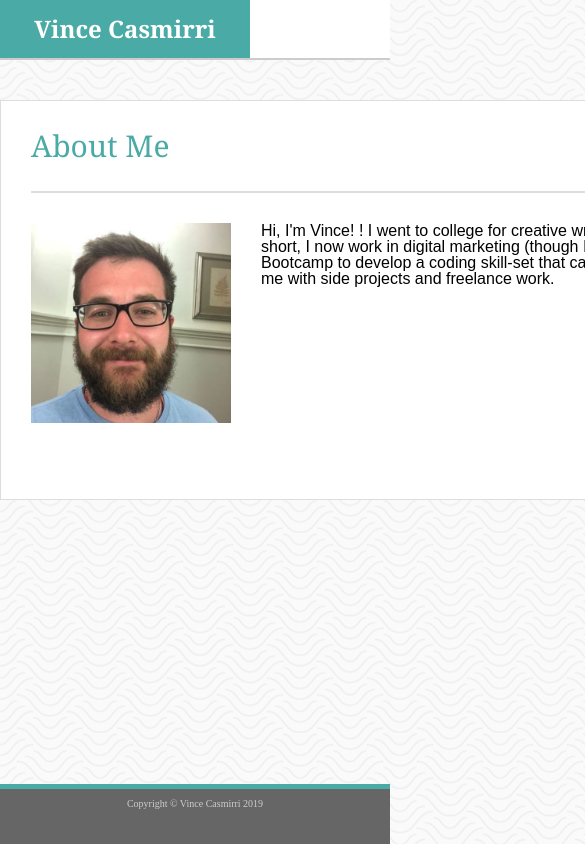
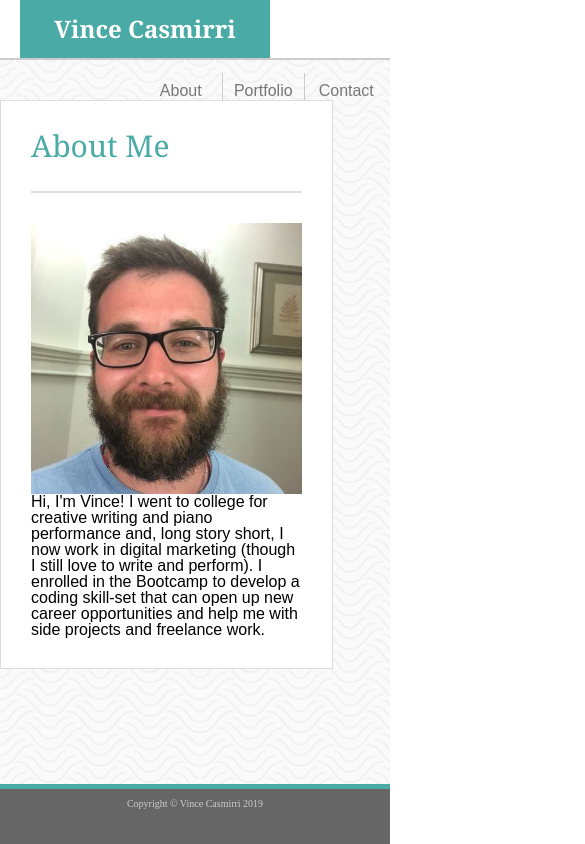
Before and after one commit to vcasmirri/Responsive-Portfolio, a plain HTML site: page index.html in a window 390 px wide. Shown: the top 844 px of the page, 585 px wide, since content can reach past the window. Drawn offline with Linux system fonts and the light colour scheme.

Commit message:
CSS added for max-width 980 screens on main about page.

```diff
--- a/assets/css/style.css
+++ b/assets/css/style.css
@@ -14,7 +14,8 @@ body {
     overflow: hidden;
     clear: both;
     margin: 0 auto;
-    width: 960px;
+    width: 100%;
+    max-width: 960px;
 }
 
 /* Styles main header/nav bar */
@@ -80,7 +81,7 @@ a {
     background-color: #fff;
 	padding: 30px;
     border: 1px solid #ddd;
-    height: 400px
+    float: left;
 }
 
 h1 {
@@ -210,12 +211,66 @@ textarea {
 
 @media screen and (max-width: 980px) {
 
+    #brand {
+        margin-left: 20px;
+    }
+
+    #content-box {
+        width: 70%;
+        margin-left: 20px;
+    }
+
 }
 
-/* @media screen and (max-width: 768px) {
+@media screen and (max-width: 768px) {
+
+    #brand {
+        margin-left: 20px;
+    }
+
+    .container {
+        max-width: 768px;
+    }
+
+    #main-container {
+        padding-right: 20px;
+    }
+
+    #content-box {
+        width: 100%;
+        margin-right: 20px;
+    }
 
 }
 
 @media screen and (max-width: 640px) {
 
-} */
+    #brand {
+        margin-left: 20px;
+    }
+
+    .container {
+        max-width: 640px;
+    }
+
+    /* #main-container {
+        min-height: calc(100vh - 70px);
+    } */
+
+    #content-box {
+        width: 90%;
+        box-align: center;
+        margin: 0 auto;
+    }
+
+    #content-box img {
+        float: left;
+        box-align: center;
+        width: 100%;
+    }
+
+    #content-box p {
+        float: left;
+    }
+
+}
--- a/index.html
+++ b/index.html
@@ -24,11 +24,11 @@
         </div>
     </header>
 
-    <div class="container">
+    <div class="container" id="main-container">
         <div id="content-box">
             <h1>About Me</h1>
             <img src="assets/images/avatar.jpg" width="200" class="profile-pic" alt="Vince Casmirri">
-            <p>Hi, I'm Vince! ! I went to college for creative writing and piano performance and, long story short, I now work in digital marketing (though I still love to write and perform). I enrolled in the Bootcamp to develop a coding skill-set that can open up new career opportunities and help me with side projects and freelance work. </p>
+            <p>Hi, I'm Vince! I went to college for creative writing and piano performance and, long story short, I now work in digital marketing (though I still love to write and perform). I enrolled in the Bootcamp to develop a coding skill-set that can open up new career opportunities and help me with side projects and freelance work. </p>
         </div>
     </div>
 
```
